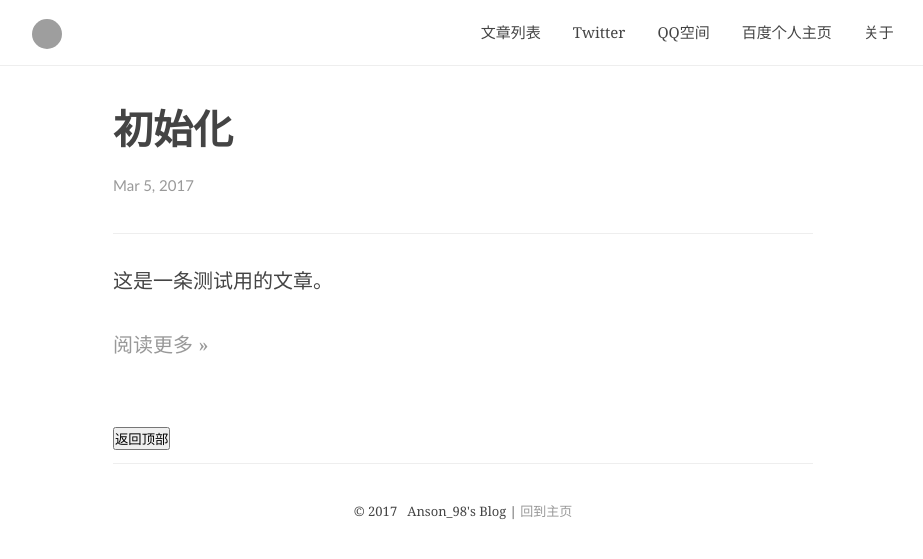
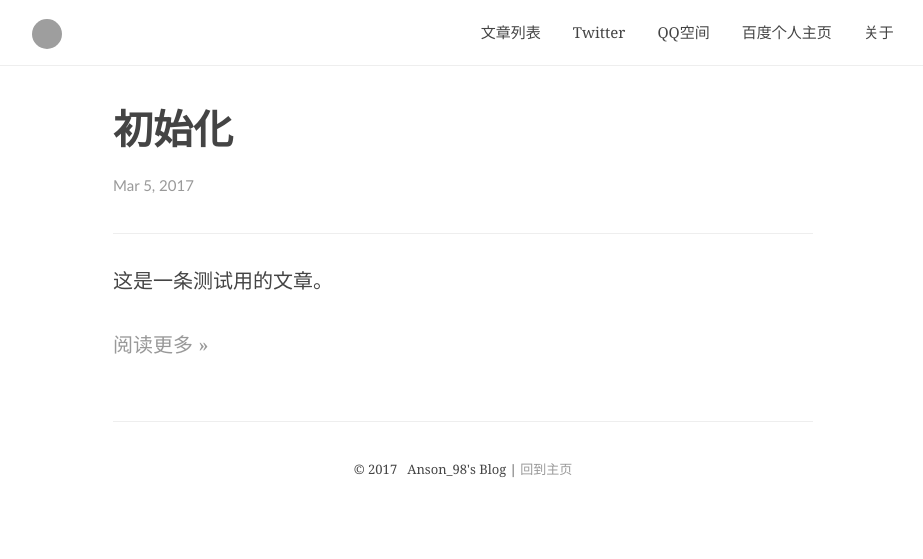
Before and after one commit to Anson98/studylog, a Jekyll site: the page built from index.html, in a window 1280 px wide. Shown: the top 559 px of the page, without its empty margins (177-1100 px from the left). Built offline with Jekyll 4.4.1, drawn with Linux system fonts in a browser that asks for light colours; comment, search, counter and statistics services are not loaded; grey boxes are pictures that could not be loaded.

Commit message:
change back to top

```diff
--- a/_layouts/default.html
+++ b/_layouts/default.html
@@ -7,7 +7,7 @@
 
 {{ content }}
 
-    <button type="button" id="goTopBtn">返回顶部</button>
+    <div style="display: none" id="goTopBtn">返回顶部</div>
 
      <script type="text/javascript">
 function goTopEx() {
```
